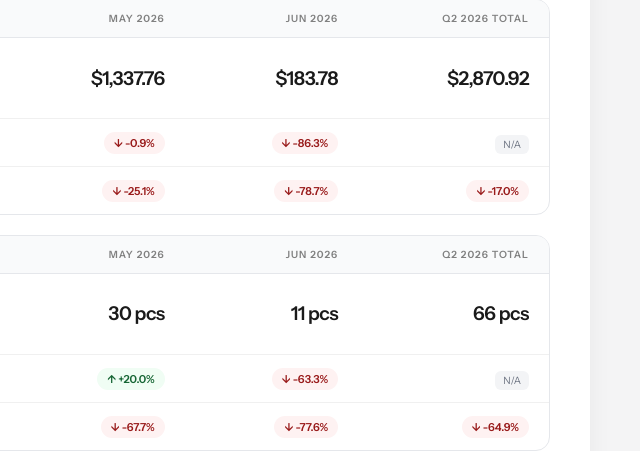
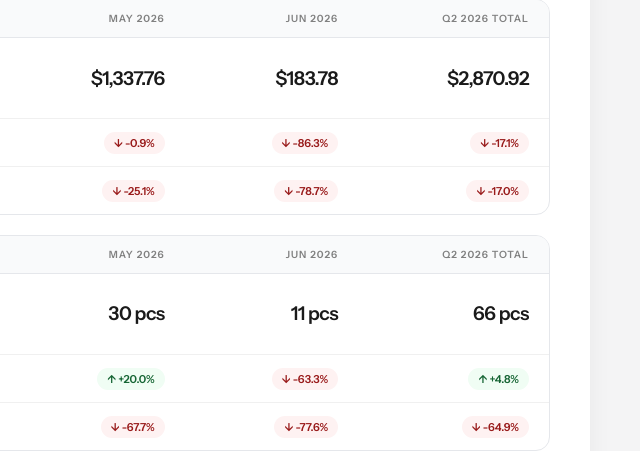
Before and after one commit to Equestrian-Labs-Dashboard/Report-Upsell---Smile-Report, a website: page docs/index.html in a window 1280 px wide. Shown: the part 389-840 px from the top of the page, 640-1280 px from the left. Drawn offline with nearby package versions, Linux system fonts and the light colour scheme.

Commit message:
Update index.html

```diff
--- a/docs/index.html
+++ b/docs/index.html
@@ -475,6 +475,14 @@
     ? quarterTotalFn(months)
     : months.reduce((sum, m) => sum + Number(rowByMonth(m.key)[field] || 0), 0);
 
+  const previousQuarterMonthsList = previousQuarterMonths(months);
+
+  const previousQuarterTotal = quarterTotalFn
+    ? quarterTotalFn(previousQuarterMonthsList)
+    : previousQuarterMonthsList.reduce((sum, m) => {
+        return sum + Number(rowByMonth(m.key)[field] || 0);
+      }, 0);
+
   const yoyMonths = months.map(m => ({
     ...m,
     year: m.year - 1,
@@ -483,14 +491,52 @@
 
   const yoyQuarterTotal = quarterTotalFn
     ? quarterTotalFn(yoyMonths)
-        : yoyMonths.reduce((sum, m) => sum + Number(rowByMonth(m.key)[field] || 0), 0);
+    : yoyMonths.reduce((sum, m) => {
+        return sum + Number(rowByMonth(m.key)[field] || 0);
+      }, 0);
 
   return {
-        label, description, field, format, suffix: suffix || '',
-        monthly, mom, yoy,
+    label,
+    description,
+    field,
+    format,
+    suffix: suffix || '',
+    monthly,
+    mom,
+    yoy,
     quarterTotal,
+    quarterMom: percentChange(quarterTotal, previousQuarterTotal),
     quarterYoy: percentChange(quarterTotal, yoyQuarterTotal)
   };
+}
+
+    function previousQuarterMonths(months) {
+  const first = months[0];
+  const firstMonth = first.monthNumber;
+  let previousYear = first.year;
+  let previousMonthNumbers = [];
+
+  if (firstMonth === 1) {
+    previousYear = first.year - 1;
+    previousMonthNumbers = [10, 11, 12];
+  } else if (firstMonth === 4) {
+    previousMonthNumbers = [1, 2, 3];
+  } else if (firstMonth === 7) {
+    previousMonthNumbers = [4, 5, 6];
+  } else if (firstMonth === 10) {
+    previousMonthNumbers = [7, 8, 9];
+  }
+
+  return previousMonthNumbers.map(n => ({
+    year: previousYear,
+    monthNumber: n,
+    key: `${previousYear}-${String(n).padStart(2, '0')}`,
+    label: new Date(Date.UTC(previousYear, n - 1, 1)).toLocaleString('en-US', {
+      month: 'short',
+      year: 'numeric',
+      timeZone: 'UTC'
+    })
+  }));
 }
 
     function renderUpsell(months, quarter, year) {
@@ -616,7 +662,7 @@
           </div>
           <div class="compare-row grid5">
             <div class="compare-label"><span class="tag mom">MoM</span><span>vs previous month</span></div>
-            ${mom}<div class="vval"><span class="na">N/A</span></div>
+            ${mom}<div class="vval">${renderChange(kpi.quarterMom)}</div>
           </div>
           <div class="compare-row grid5">
             <div class="compare-label"><span class="tag yoy">YoY</span><span>vs same month last year</span></div>
```
Lines whose indentation alone changed are shown as unchanged.
